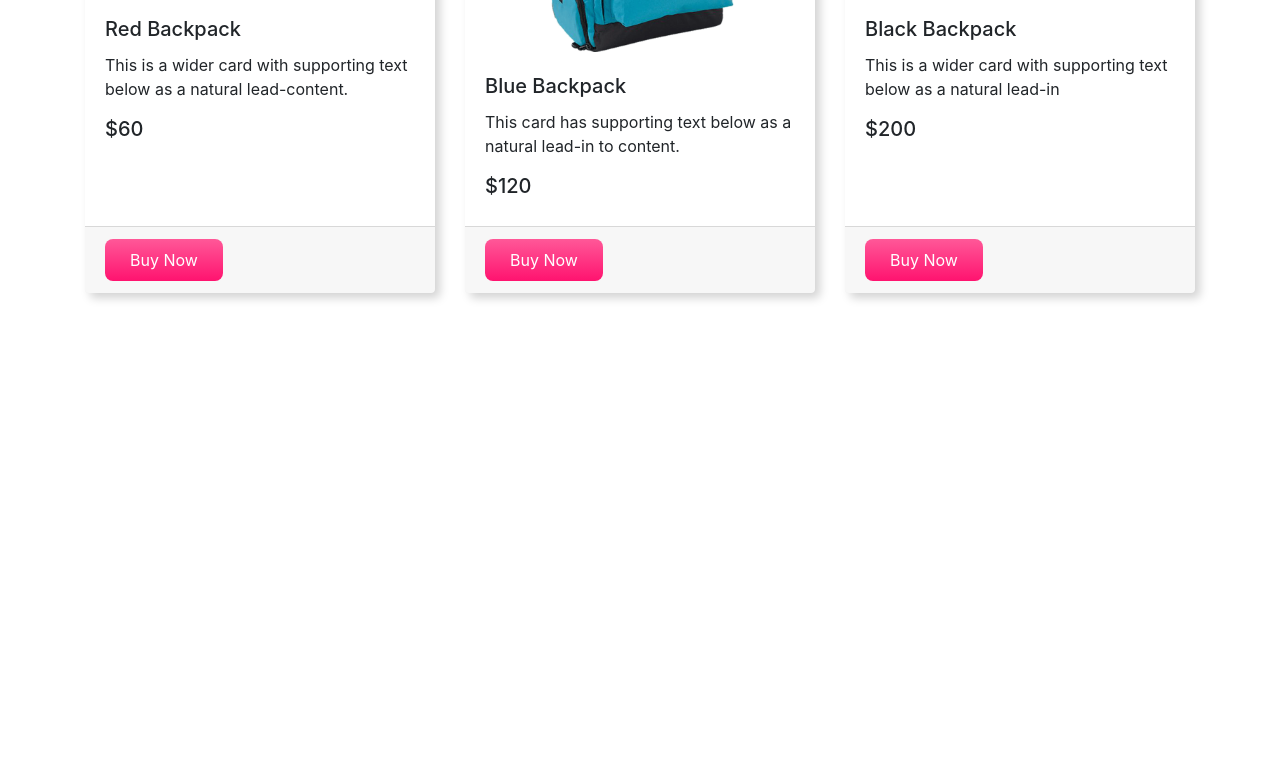
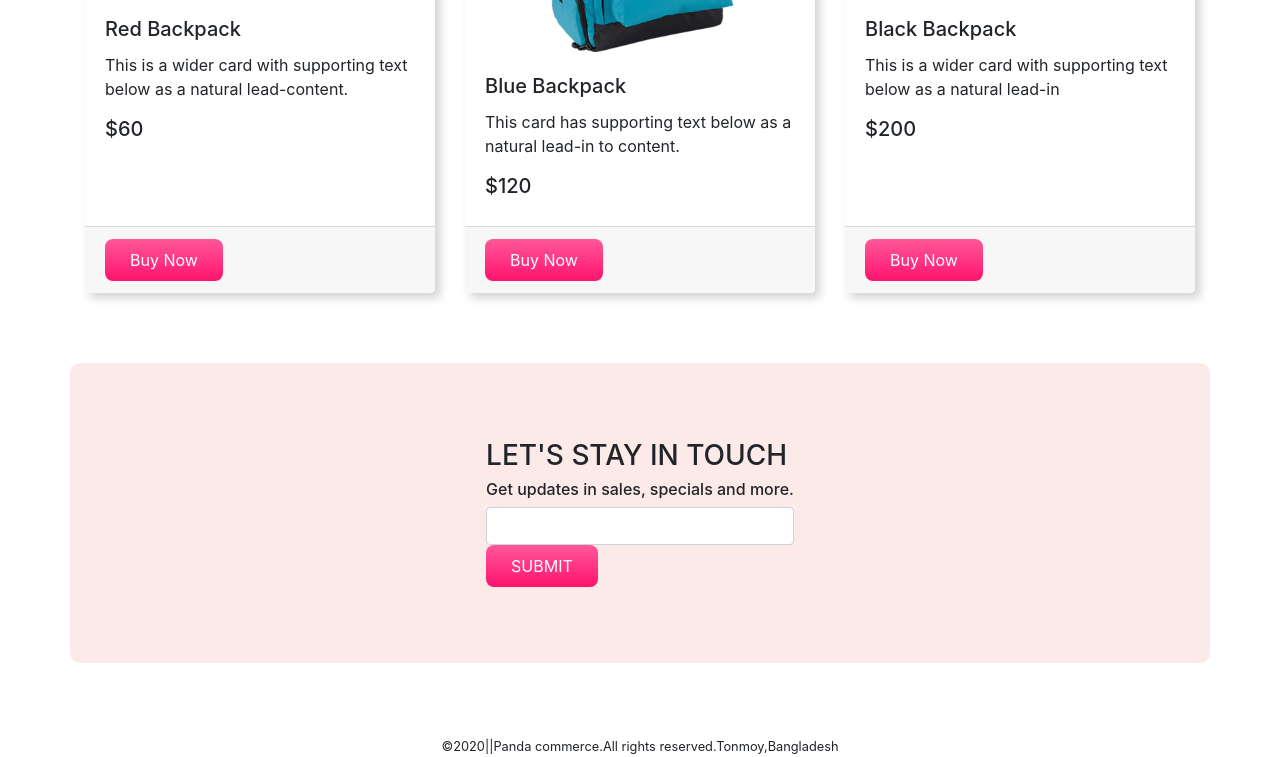
Before and after one commit to Tonmoy-Mohajan/Panda-Website, a plain HTML site: page index.html in a window 1280 px wide. Shown: the part 1653-2410 px from the top of the page. Before the commit the page ends 2016 px from the top, so only its background shows below. Drawn offline with nearby package versions, Linux system fonts and the light colour scheme.

Commit message:
Finish Project

```diff
--- a/index.html
+++ b/index.html
@@ -179,6 +179,19 @@
   </div>
 </div>
 
+<div class="container orange-bg d-flex justify-content-center align-items-center" id="contact">
+  <div>
+    <h3>LET'S STAY IN TOUCH</h3>
+  <h6>Get updates in sales, specials and more.</h6>
+  <input class="form-control" type="text">
+  <button class="buy-now-button">SUBMIT</button>
+  </div>
+</div>
+
+<Footer>
+  <small>©2020||Panda commerce.All rights reserved.Tonmoy,Bangladesh</small>
+</Footer>
+
     <script src="https://code.jquery.com/jquery-3.5.1.slim.min.js" integrity="sha384-DfXdz2htPH0lsSSs5nCTpuj/zy4C+OGpamoFVy38MVBnE+IbbVYUew+OrCXaRkfj" crossorigin="anonymous"></script>
 <script src="https://cdn.jsdelivr.net/npm/popper.js@1.16.1/dist/umd/popper.min.js" integrity="sha384-9/reFTGAW83EW2RDu2S0VKaIzap3H66lZH81PoYlFhbGU+6BZp6G7niu735Sk7lN" crossorigin="anonymous"></script>
 <script src="https://stackpath.bootstrapcdn.com/bootstrap/4.5.2/js/bootstrap.min.js" integrity="sha384-B4gt1jrGC7Jh4AgTPSdUtOBvfO8shuf57BaghqFfPlYxofvL8/KUEfYiJOMMV+rV" crossorigin="anonymous"></script>
--- a/style.css
+++ b/style.css
@@ -42,3 +42,9 @@
     border: none;
     box-shadow: 5px 5px 10px lightgray;
   }
+  #contact{
+    height: 300px;
+  }
+  footer{
+    text-align: center;
+  }
```
